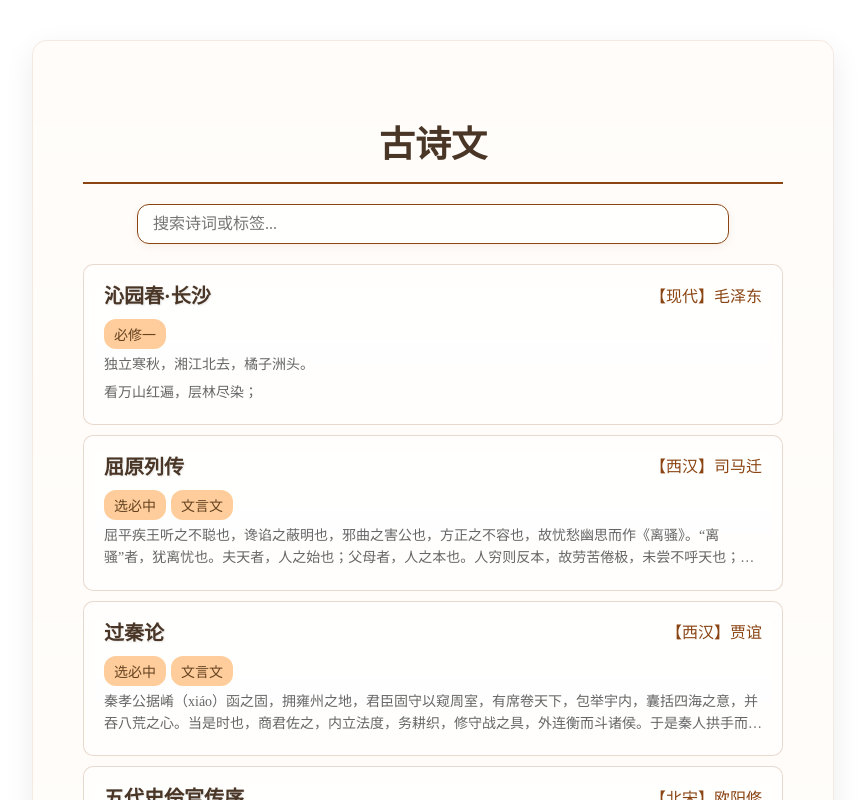
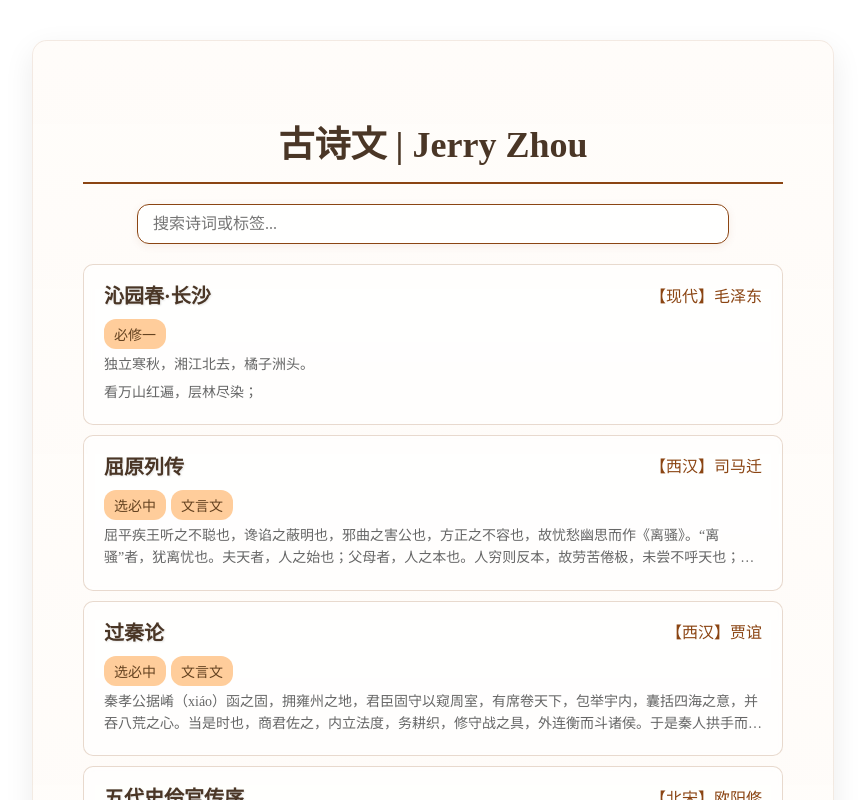
Before and after one commit to YangguangZhou/Poems, a Next.js app: page / in a window 1280 px wide. Shown: the top 800 px of the page, without its empty margins (207-1072 px from the left). Built offline with nearby package versions, Linux system fonts and the light colour scheme.

Commit message:
修改标题

```diff
--- a/pages/[poem].js
+++ b/pages/[poem].js
@@ -57,7 +57,7 @@ export default function PoemPage({ poem }) {
   return (
     <>
       <Head>
-        <title>{poem.title}</title>
+        <title>{poem.title} | 古诗文</title>
         <link
           rel="icon"
           href="https://cdn.jerryz.com.cn/gh/YangguangZhou/picx-images-hosting@master/favicon.png"
--- a/pages/index.js
+++ b/pages/index.js
@@ -95,7 +95,7 @@ export default function Home({ poems }) {
         />
       </Head>
       <div className={styles.container}>
-        <h1 className={styles.title}>古诗文</h1>
+        <h1 className={styles.title}>古诗文 | Jerry Zhou</h1>
 
         <div className={styles.searchContainer}>
           <input
```
